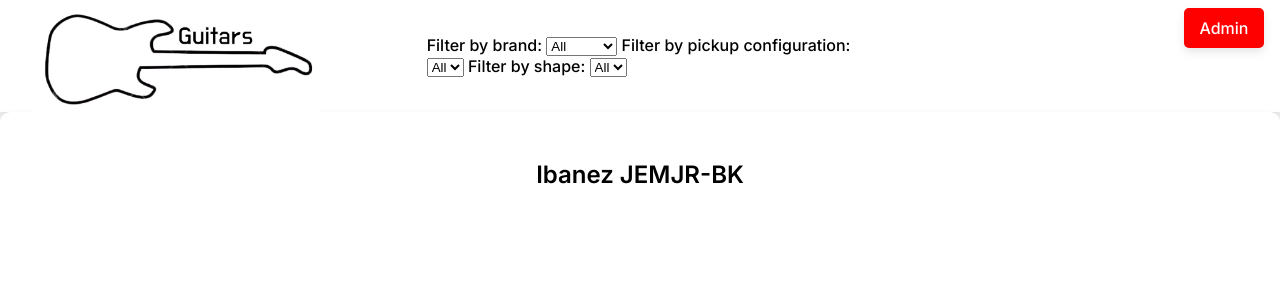
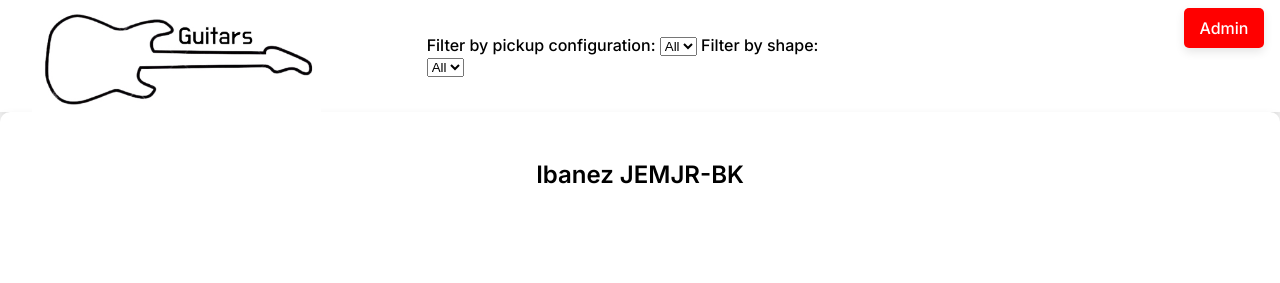
Before and after one commit to gyarab/2024_WA_INF2_chvalkovsky_python, a Django app: template content/templates/content/homepage.html in a window 1280 px wide. Shown: the top 283 px of the page. Run offline with Django 5.2, Linux system fonts and the light colour scheme; the template is opened without the code that fills it: values that come from a table or form of the project are taken from there, others are empty; data comes from the database, SQL or seed files in the repository.

Commit message:
filters fix, readme update

```diff
--- a/content/templates/content/homepage.html
+++ b/content/templates/content/homepage.html
@@ -3,14 +3,6 @@
 {% block header %}
 
     <div class="filter-menu">
-        <label class="filter-label" for="brand-filter">Filter by brand:</label>
-        <select class="filter" id="brand-filter" name="brand" onchange="filterGuitars(this.value)">
-            <option value="">All</option>
-            {% for brand in brands %}
-                <option value="{{ brand }}">{{ brand }}</option>
-            {% endfor %}
-        </select>
-
         <label class="filter-label" for="pickup-filter">Filter by pickup configuration:</label>
         <select class="filter" id="pickup-filter" name="pickup" onchange="filterGuitars(this.value)">
             <option value="">All</option>
@@ -35,7 +27,6 @@
     <div
     class="guitar-preview"
     onclick= "redirectToDetails({{ guitar.id }})"
-    data-brand="{{ guitar.brand }}"
     data-pickup="{{ guitar.pickups }}"
     data-shape="{{ guitar.shape }}"
     >
--- a/static/content/css/homepage.css
+++ b/static/content/css/homepage.css
@@ -11,7 +11,7 @@
 }
 .filter-menu {
   display: grid;
-  grid-template-columns: repeat(3, 1fr);
+  grid-template-columns: repeat(2, 1fr);
   grid-template-rows: repeat(2, auto);
   grid-auto-flow: column;
   gap: 5px;
--- a/static/content/js/homepage.js
+++ b/static/content/js/homepage.js
@@ -1,5 +1,4 @@
 function filterGuitars() {
-    var brandFilter = document.getElementById("brand-filter").value;
     var pickupFilter = document.getElementById("pickup-filter").value;
     var shapeFilter = document.getElementById("shape-filter").value;
 
@@ -7,15 +6,13 @@
     var visibleGuitarCount = 0;
 
     guitars.forEach(function (guitar) {
-        var brand = guitar.getAttribute("data-brand");
         var pickup = guitar.getAttribute("data-pickup");
         var shape = guitar.getAttribute("data-shape");
 
-        var matchesBrand = brandFilter === "" || brand === brandFilter;
         var matchesPickup = pickupFilter === "" || pickup === pickupFilter;
         var matchesShape = shapeFilter === "" || shape === shapeFilter;
 
-        if (matchesBrand && matchesPickup && matchesShape) {
+        if (matchesPickup && matchesShape) {
             guitar.style.display = "block";
             visibleGuitarCount++;
         } else {
```
Also changed, not shown: README.md.
